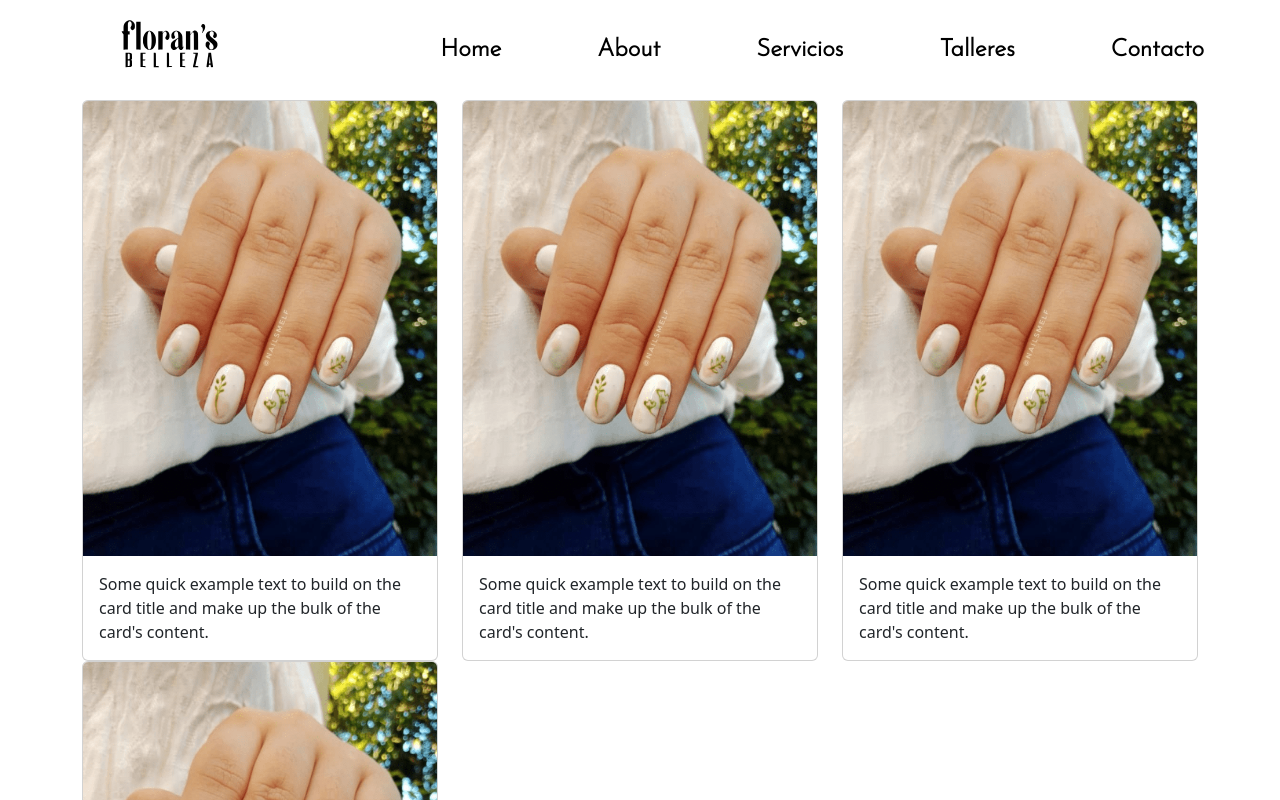
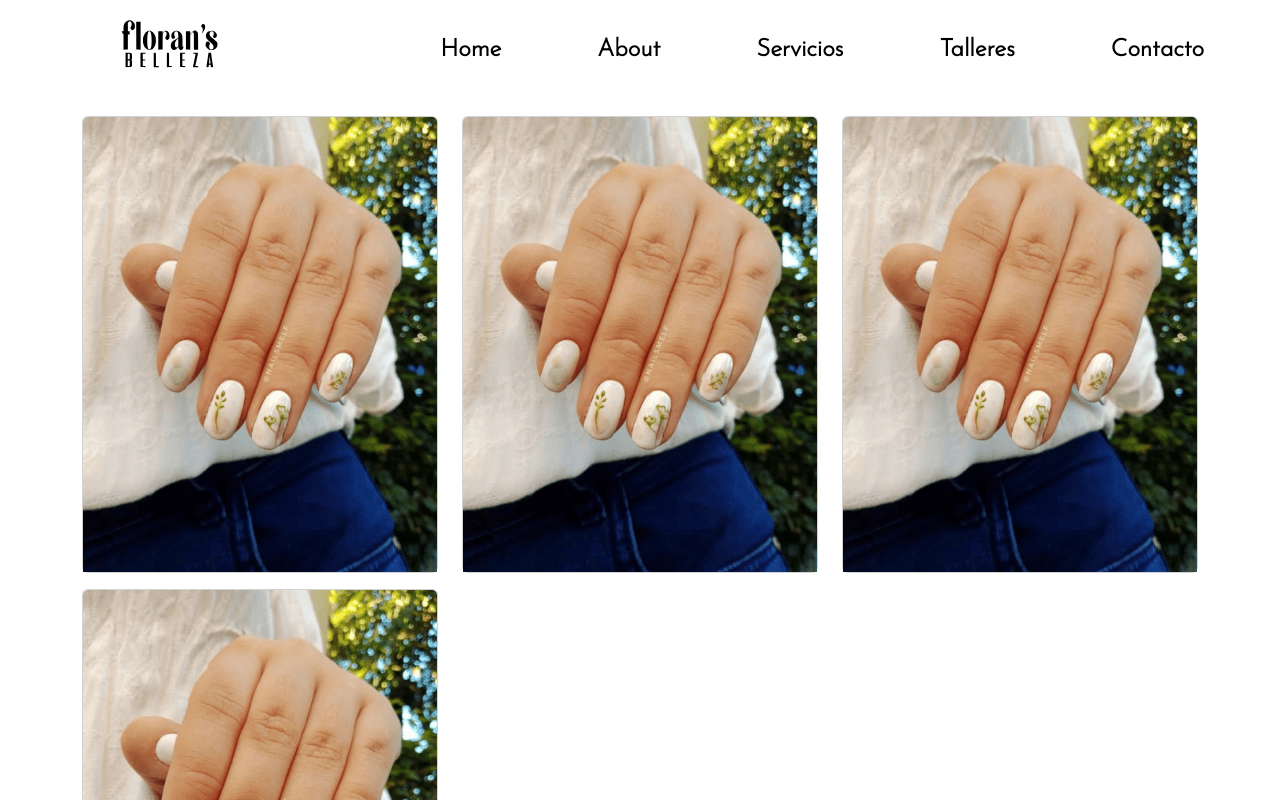
Before and after one commit to FedeNLencina/Floransbelleza, a React (Vite) app: page /servicios in a window 1280 px wide. Shown: the top 800 px of the page. Built offline with nearby package versions, Linux system fonts and the light colour scheme; a web font is replaced by a local one.

Commit message:
feat: 🎸 add card image component

```diff
--- /dev/null
+++ b/src/components/cardImage/CardImage.jsx
@@ -0,0 +1,12 @@
+import React from "react";
+import "./cardImage.css";
+
+export const CardImage = ({ element }) => {
+  return (
+    <div className="col-sm-6 col-md-6 col-lg-4 cardCol" key={element.id}>
+      <div className="card">
+        <img src={element.image} className="card-img-top" alt="..." />
+      </div>
+    </div>
+  );
+};
--- /dev/null
+++ b/src/components/cardImage/cardImage.css
@@ -0,0 +1,3 @@
+.cardCol {
+  padding-top: 1rem;
+}
--- a/src/components/lists/productServiceList/ProductServiceList.jsx
+++ b/src/components/lists/productServiceList/ProductServiceList.jsx
@@ -1,22 +1,11 @@
 import React from "react";
+import { CardImage } from "../../cardImage/CardImage";
 
 export const ProductServiceList = ({ services }) => {
   return (
     <div className="row">
       {services.map((service) => {
-        return (
-          <div className="col-sm-6 col-md-6 col-lg-4" key={service.id}>
-            <div className="card">
-              <img src={service.image} className="card-img-top" alt="..." />
-              <div className="card-body">
-                <p className="card-text">
-                  Some quick example text to build on the card title and make up
-                  the bulk of the card's content.
-                </p>
-              </div>
-            </div>
-          </div>
-        );
+        return <CardImage element={service} />;
       })}
     </div>
   );
```
